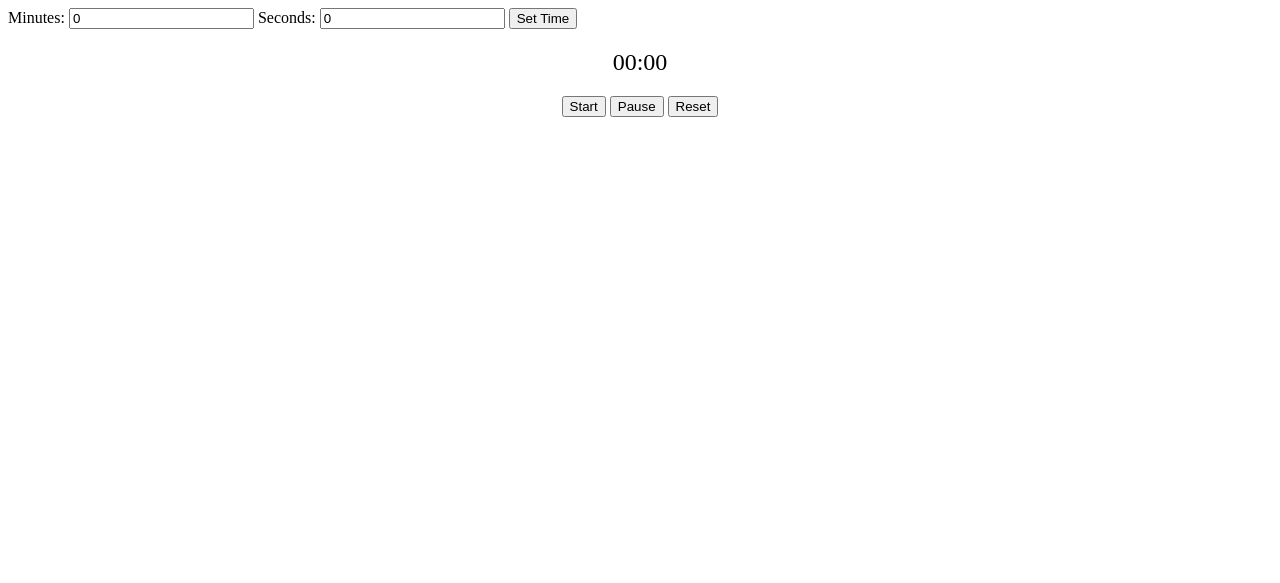
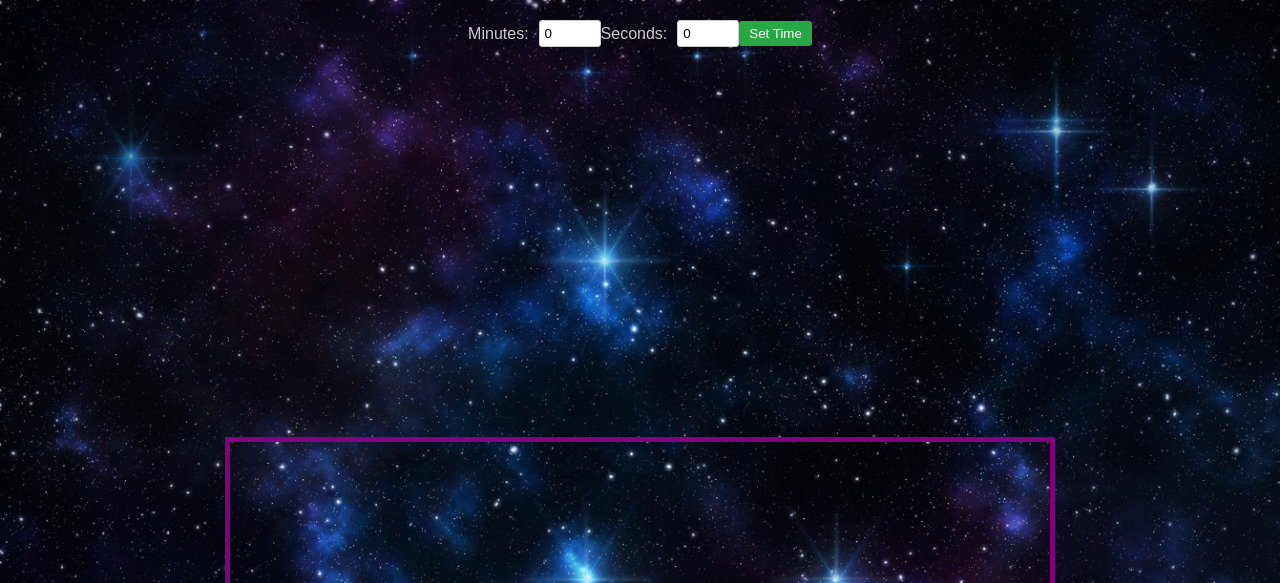
Before and after one commit to RavinduWeerakoon/timer, a plain HTML site: page index.html in a window 1280 px wide. Shown: the top 583 px of the page. Drawn offline with Linux system fonts and the light colour scheme.

Commit message:
timer added

```diff
--- a/index.html
+++ b/index.html
@@ -1,29 +1,120 @@
 <!DOCTYPE html>
 <html>
+
 <head>
     <title>Countdown Timer with Controls</title>
     <style>
-        #timer {
-            font-size: 24px;
+        body {
+            font-family: Arial, sans-serif;
+            color: #ccc;
+            background-image: url(./background.jpeg);
+        }
+
+        .container {
             text-align: center;
             margin: 20px;
         }
+
+        #timer {
+            font-size: 36px;
+            margin-bottom: 20px;
+        }
+
         #controls {
             text-align: center;
         }
+
+        #controls button {
+            font-size: 16px;
+            margin: 5px;
+            padding: 10px 20px;
+            border: none;
+            background-color: #007BFF;
+            color: #fff;
+            cursor: pointer;
+            border-radius: 5px;
+        }
+
+        #controls button:hover {
+            background-color: #0056b3;
+        }
+
+        #time-input {
+            margin: 10px 0;
+        }
+
+        #time-input label {
+            margin-right: 10px;
+        }
+
+        #time-input input[type="number"] {
+            width: 50px;
+            padding: 5px;
+            border: 1px solid #ccc;
+            border-radius: 3px;
+        }
+
+        #set-time-button {
+            padding: 5px 10px;
+            background-color: #28a745;
+            color: #fff;
+            border: none;
+            cursor: pointer;
+            border-radius: 3px;
+        }
+
+        #set-time-button:hover {
+            background-color: #1e7e34;
+        }
+
+
+        #timer{
+            font-size: 200px;
+            margin-top: 20vh;
+            border: 5px purple solid;
+            padding: 20vh;
+        }
+
+        .timer-container{
+            display: flex;
+            justify-content: center;
+            align-items: center;
+            height: 50vh;
+
+        }
+
+        #controls{
+            margin: 100vh;
+            display: flex;
+            justify-content: center;
+            align-items: center;
+        }
+
+        #time-input{
+            margin-bottom: 50vh;
+            display: flex;
+            justify-content: center;
+            align-items: center;
+        }
     </style>
 </head>
+
 <body>
-    <div>
+    <div class="container">
+        <div id="time-input">
             <label for="minutesInput">Minutes:</label>
             <input type="number" id="minutesInput" min="0" step="1" value="0">
             <label for="secondsInput">Seconds:</label>
             <input type="number" id="secondsInput" min="0" step="1" value="0">
-        <button onclick="setCustomTime()">Set Time</button>
+            <button id="set-time-button" onclick="setCustomTime()">Set Time</button>
         </div>
 
+        <div class="timer-container">
             <div id="timer">00:00</div>
+        </div>
 
+
+    </div>
     <div id="controls">
         <button onclick="startTimer()">Start</button>
         <button onclick="pauseTimer()">Pause</button>
@@ -52,7 +143,7 @@
 
         function startTimer() {
             if (!timerInterval) {
-                timerInterval = setInterval(function() {
+                timerInterval = setInterval(function () {
                     seconds--;
                     if (seconds < 0) {
                         if (minutes > 0) {
@@ -82,4 +173,5 @@
         }
     </script>
 </body>
+
 </html>
```
Also changed, not shown: background.jpeg (added). Lines whose indentation alone changed are shown as unchanged.
